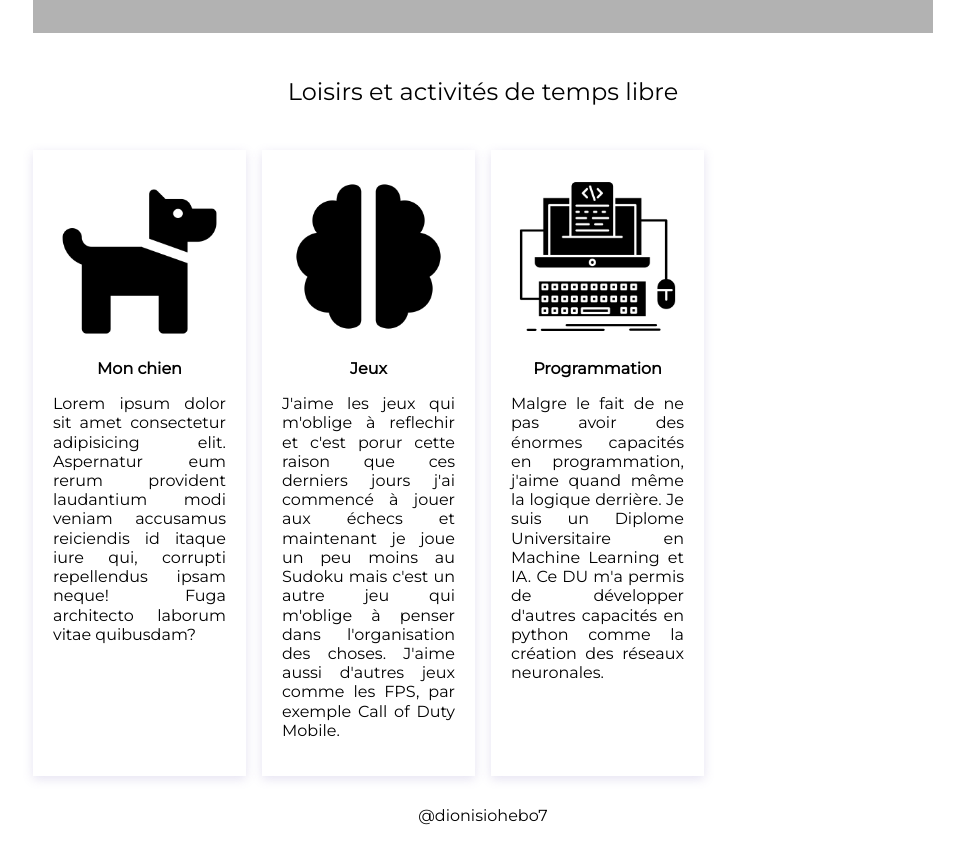
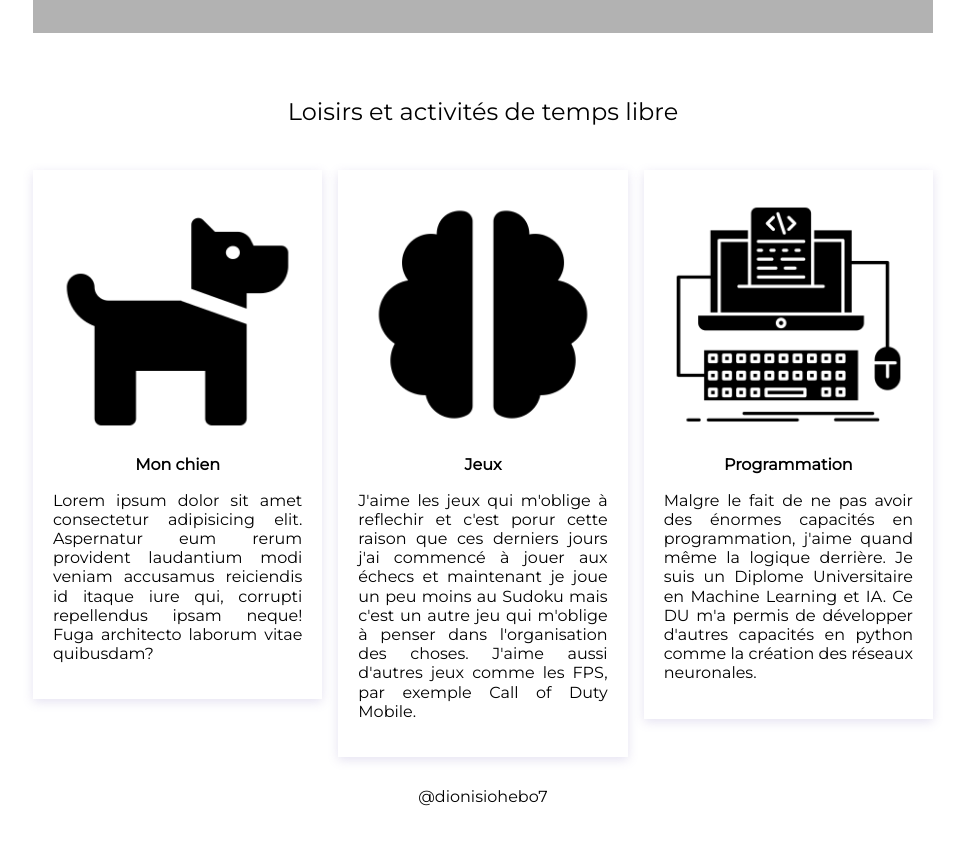
Before and after one commit to armdionisio/Portfolio, a plain HTML site: page about-me.html in a window 1280 px wide. Shown: the part 1561-2406 px from the top of the page, without its empty margins (157-1122 px from the left). Drawn offline with Linux system fonts and the light colour scheme.

Commit message:
Add files via upload

```diff
--- a/about-me.html
+++ b/about-me.html
@@ -121,11 +121,11 @@ Je suis encore en chemin, mais chaque projet me rapproche de la version plus com
     <!-- section4 - hobbies -->
     <!-- this is a 4 grid hobby-system, maybe you have more hobbies, then double it...
      or double it and modify it to the class "grid-system-2" so you can have 6 hobbies all together, it's all your choice  -->
-    <section class="margin-trbl10">
+    <section class="margin-trbl10" style="display: flex; flex-direction: column; align-items: center;">
         <section>
             <h3 class="main-title center padding">Loisirs et activités de temps libre</h3>
         </section>
-        <section class="grid-system-4 w-900">
+        <section class="grid-system-4 w-900" style="align-items: start; grid-template-columns: repeat(3, 1fr); justify-content: center; width: 100%; max-width: 900px; margin: 0 auto;">
             <section class="card small-card justify">
                 <img class="box margin-auto hobbies" src="assets/dog.png" alt="hobbies1">
                 <p class="bold center">Mon chien</p>
```
